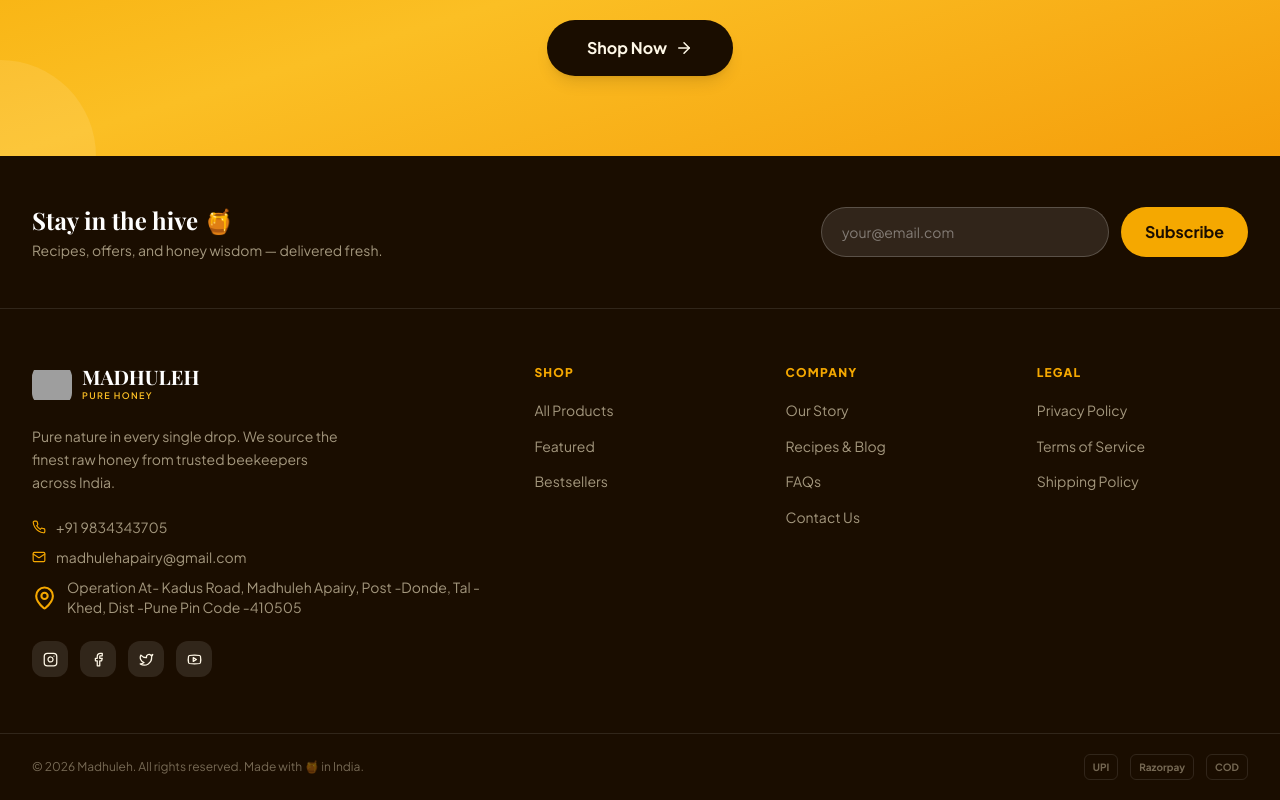
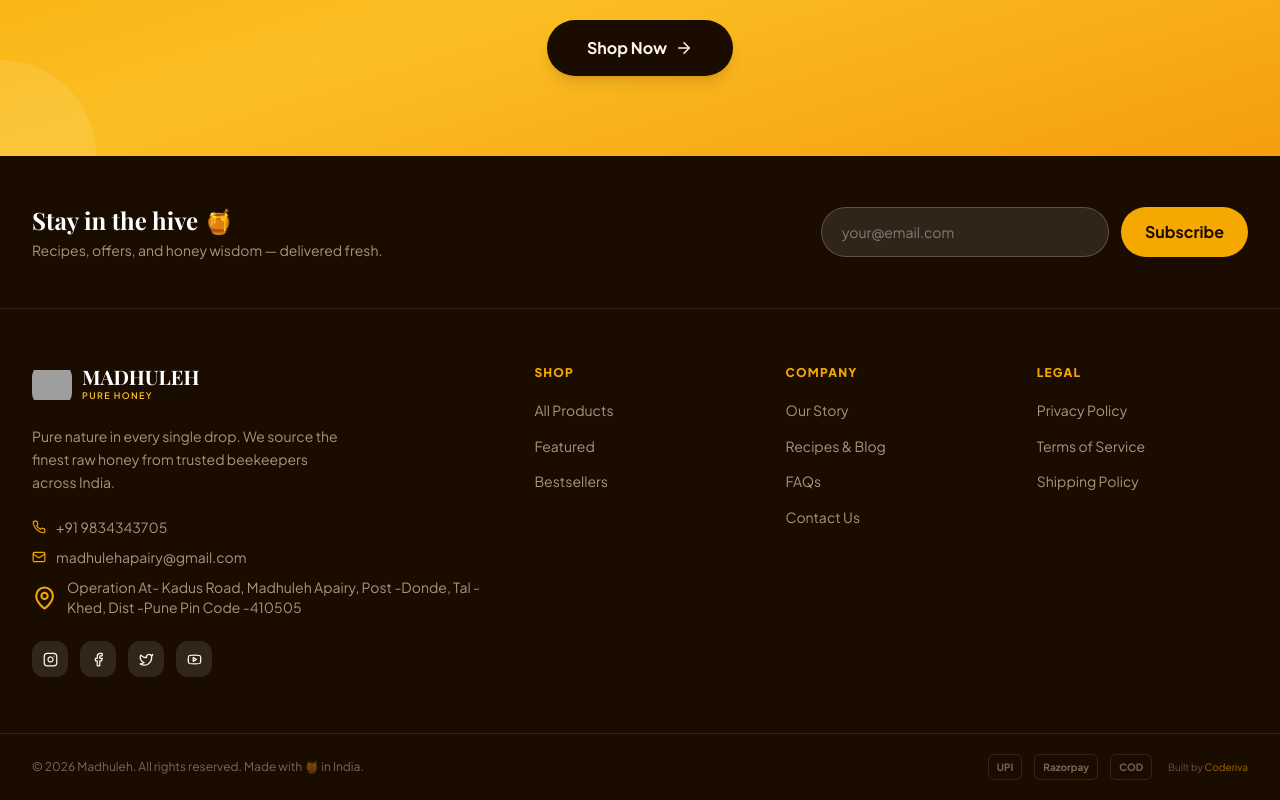
Before and after one commit to Vivekkumar5829/madhuleh-frontend, a React (Vite) app: page / in a window 1280 px wide. Shown: the part 3310-4110 px from the top of the page. Built offline with nearby package versions, Linux system fonts and the light colour scheme; no server answers; grey boxes are pictures that could not be loaded; a web font is replaced by a local one.

Commit message:
Add Coderiva credit in footer

```diff
--- a/src/components/layout/Footer.jsx
+++ b/src/components/layout/Footer.jsx
@@ -175,6 +175,7 @@
       © {new Date().getFullYear()} Madhuleh. All rights reserved. Made
       with 🍯 in India.
     </p>
+    <div className="flex items-center gap-4">
       <div className="flex items-center gap-3">
         {["UPI", "Razorpay", "COD"].map((p) => (
           <span
@@ -185,6 +186,19 @@
           </span>
         ))}
       </div>
+      {/* ✅ Built by Coderiva */}
+      <p className="text-[10px] text-cream-200/30">
+        Built by{" "}
+
+        <a  href="https://coderiva.in"
+          target="_blank"
+          rel="noopener noreferrer"
+          className="text-honey-500/60 hover:text-honey-400 transition-colors"
+        >
+          Coderiva
+        </a>
+      </p>
+    </div>
   </div>
 </div>
     </footer>
```
Lines whose indentation alone changed are shown as unchanged.
